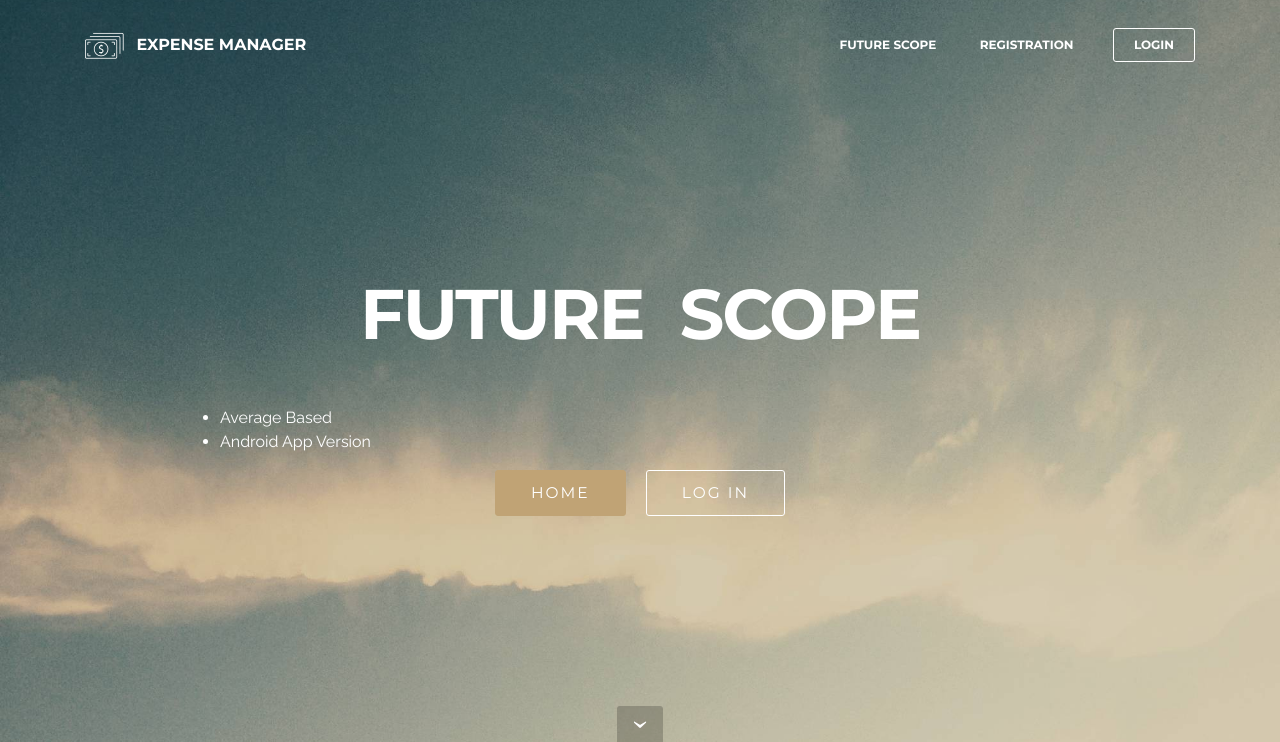
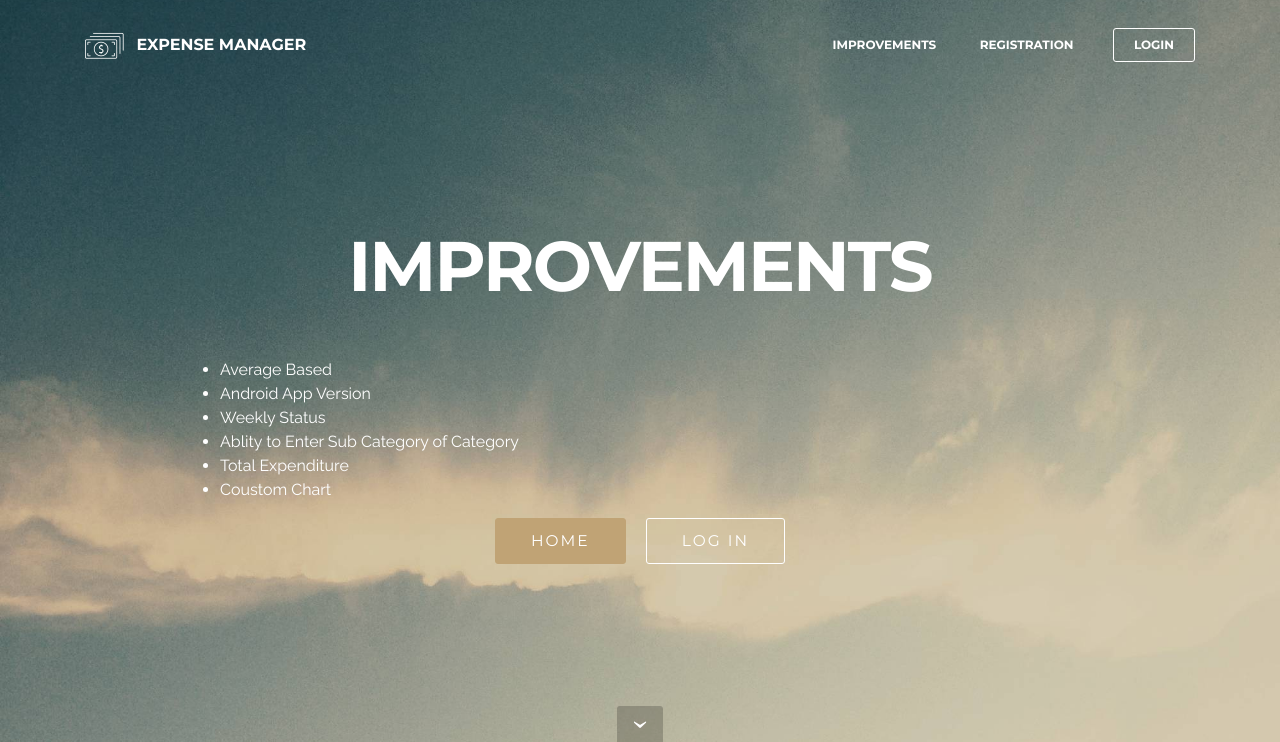
Before and after one commit to hriks/expense_manager, a Flask app: page /future in a window 1280 px wide. Shown: the top 742 px of the page. Run offline with Flask 2, Linux system fonts and the light colour scheme; some libraries are stand-ins or nearby versions; some web fonts are replaced.

Commit message:
initial commit

```diff
--- a/templates/home.html
+++ b/templates/home.html
@@ -44,7 +44,7 @@
                         <div class="hamburger-icon"></div>
                     </button>
 
-                    <ul class="nav-dropdown collapse pull-xs-right nav navbar-nav navbar-toggleable-sm" id="exCollapsingNavbar"><li class="nav-item"><a class="nav-link link" href="https://github.com/hriks/expense_manager">SOURCE CODE(GITHUB)&nbsp;</a></li><li class="nav-item"><a class="nav-link link" href="{{ url_for('future') }}">FUTURE SCOPE&nbsp;</a></li><li class="nav-item"><a class="nav-link link" href="{{ url_for('registration') }}">REGISTRATION&nbsp;</a></li><li class="nav-item nav-btn"><a class="nav-link btn btn-white btn-white-outline" href="{{ url_for('login') }}">LOGIN</a></li></ul>
+                    <ul class="nav-dropdown collapse pull-xs-right nav navbar-nav navbar-toggleable-sm" id="exCollapsingNavbar"><li class="nav-item"><a class="nav-link link" href="https://github.com/hriks/expense_manager">SOURCE CODE(GITHUB)&nbsp;</a></li><li class="nav-item"><a class="nav-link link" href="{{ url_for('future') }}">IMPROVEMENTS&nbsp;</a></li><li class="nav-item"><a class="nav-link link" href="{{ url_for('registration') }}">REGISTRATION&nbsp;</a></li><li class="nav-item nav-btn"><a class="nav-link btn btn-white btn-white-outline" href="{{ url_for('login') }}">LOGIN</a></li></ul>
                     <button hidden="" class="navbar-toggler navbar-close" type="button" data-toggle="collapse" data-target="#exCollapsingNavbar">
                         <div class="close-icon"></div>
                     </button>
--- a/templates/login.html
+++ b/templates/login.html
@@ -44,7 +44,7 @@
                         <div class="hamburger-icon"></div>
                     </button>
 
-                    <ul class="nav-dropdown collapse pull-xs-right nav navbar-nav navbar-toggleable-sm" id="exCollapsingNavbar"><li class="nav-item"><a class="nav-link link" href="{{ url_for('future') }}">FUTURE SCOPE&nbsp;</a></li><li class="nav-item"><a class="nav-link link" href="{{ url_for('registration') }}">REGISTRATION&nbsp;</a></li><li class="nav-item nav-btn"><a class="nav-link btn btn-white btn-white-outline" href="{{ url_for('login') }}">LOGIN</a></li></ul>
+                    <ul class="nav-dropdown collapse pull-xs-right nav navbar-nav navbar-toggleable-sm" id="exCollapsingNavbar"><li class="nav-item"><a class="nav-link link" href="{{ url_for('future') }}">IMPROVEMENTS&nbsp;</a></li><li class="nav-item"><a class="nav-link link" href="{{ url_for('registration') }}">REGISTRATION&nbsp;</a></li><li class="nav-item nav-btn"><a class="nav-link btn btn-white btn-white-outline" href="{{ url_for('login') }}">LOGIN</a></li></ul>
                     <button hidden="" class="navbar-toggler navbar-close" type="button" data-toggle="collapse" data-target="#exCollapsingNavbar">
                         <div class="close-icon"></div>
                     </button>
--- a/templates/registration.html
+++ b/templates/registration.html
@@ -44,7 +44,7 @@
                         <div class="hamburger-icon"></div>
                     </button>
 
-                    <ul class="nav-dropdown collapse pull-xs-right nav navbar-nav navbar-toggleable-sm" id="exCollapsingNavbar"><li class="nav-item"><a class="nav-link link" href="{{ url_for('future') }}">FUTURE SCOPE&nbsp;</a></li><li class="nav-item"><a class="nav-link link" href="{{ url_for('registration') }}">REGISTRATION&nbsp;</a></li><li class="nav-item nav-btn"><a class="nav-link btn btn-white btn-white-outline" href="{{ url_for('login') }}">LOGIN</a></li></ul>
+                    <ul class="nav-dropdown collapse pull-xs-right nav navbar-nav navbar-toggleable-sm" id="exCollapsingNavbar"><li class="nav-item"><a class="nav-link link" href="{{ url_for('future') }}">IMPROVEMENTS&nbsp;</a></li><li class="nav-item"><a class="nav-link link" href="{{ url_for('registration') }}">REGISTRATION&nbsp;</a></li><li class="nav-item nav-btn"><a class="nav-link btn btn-white btn-white-outline" href="{{ url_for('login') }}">LOGIN</a></li></ul>
                     <button hidden="" class="navbar-toggler navbar-close" type="button" data-toggle="collapse" data-target="#exCollapsingNavbar">
                         <div class="close-icon"></div>
                     </button>
--- a/templates/upcoming.html
+++ b/templates/upcoming.html
@@ -43,7 +43,7 @@
                         <div class="hamburger-icon"></div>
                     </button>
 
-                    <ul class="nav-dropdown collapse pull-xs-right nav navbar-nav navbar-toggleable-sm" id="exCollapsingNavbar"><li class="nav-item"><a class="nav-link link" href="{{ url_for('future') }}">FUTURE SCOPE&nbsp;</a></li><li class="nav-item"><a class="nav-link link" href="{{ url_for('registration') }}">REGISTRATION&nbsp;</a></li><li class="nav-item nav-btn"><a class="nav-link btn btn-white btn-white-outline" href="{{ url_for('login') }}">LOGIN</a></li></ul>
+                    <ul class="nav-dropdown collapse pull-xs-right nav navbar-nav navbar-toggleable-sm" id="exCollapsingNavbar"><li class="nav-item"><a class="nav-link link" href="{{ url_for('future') }}">IMPROVEMENTS&nbsp;</a></li><li class="nav-item"><a class="nav-link link" href="{{ url_for('registration') }}">REGISTRATION&nbsp;</a></li><li class="nav-item nav-btn"><a class="nav-link btn btn-white btn-white-outline" href="{{ url_for('login') }}">LOGIN</a></li></ul>
                     <button hidden="" class="navbar-toggler navbar-close" type="button" data-toggle="collapse" data-target="#exCollapsingNavbar">
                         <div class="close-icon"></div>
                     </button>
@@ -66,9 +66,16 @@
             <div class="row">
                 <div class="mbr-section col-md-10 col-md-offset-1 text-xs-center">
 
-                    <h1 class="mbr-section-title display-1">FUTURE &nbsp;SCOPE</h1>
+                    <h1 class="mbr-section-title display-1">IMPROVEMENTS</h1>
                     <p class="mbr-section-lead lead">
-                    <p><br></p><ul style="text-align:left; color: white; text-xs-center"> <li >Average Based</li><li>Android App Version</li></ul></p>
+                    <p><br></p><ul style="text-align:left; color: white; text-xs-center">
+                    <li >Average Based</li>
+                    <li>Android App Version</li>
+                    <li >Weekly Status</li>
+                    <li >Ablity to Enter Sub Category of Category</li>
+                    <li >Total Expenditure</li>
+                    <li >Coustom Chart</li>
+                    </ul></p>
                     <div class="mbr-section-btn"><a class="btn btn-lg btn-primary" href="{{ url_for('home') }}">HOME</a> <a class="btn btn-lg btn-white btn-white-outline" href="{{ url_for('login') }}">LOG IN</a></div>
                 </div>
             </div>
```
